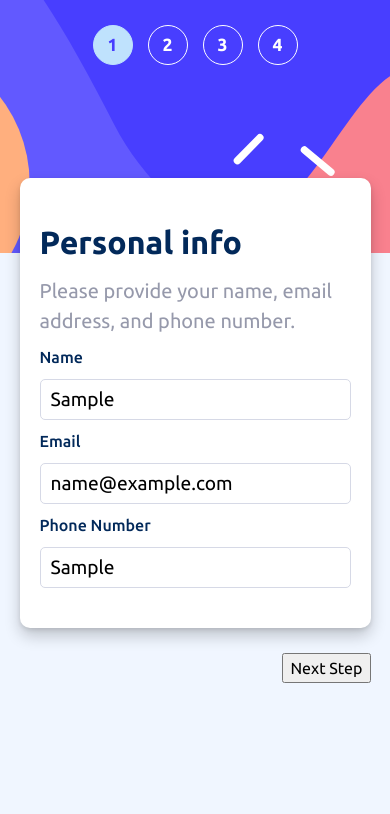
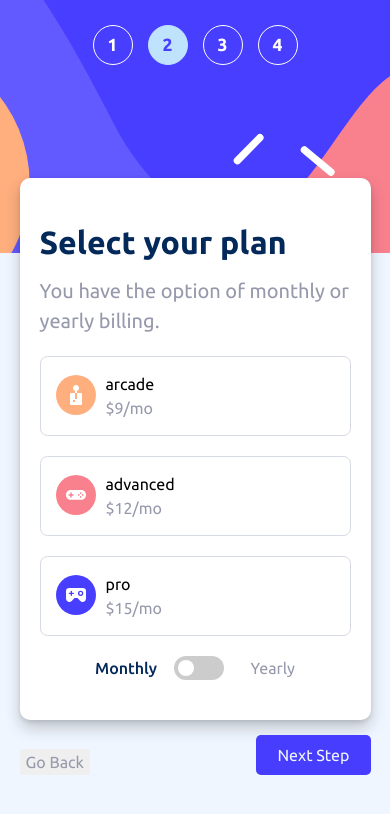
Before and after one commit to Silkiercomet/multi-step-form-react, a React (Vite) app: page / in a window 390 px wide. Both pictures are taken after typing "Sample", "name@example.com", "Sample" into the empty fields and a click on the button "Next Step". Shown: the top 814 px of the page. Built offline with nearby package versions, Linux system fonts and the light colour scheme.

Commit message:
styling of the mobile viewport and some logic issues

```diff
--- a/src/App.css
+++ b/src/App.css
@@ -201,11 +201,27 @@ you are only able to navigate to sections that already were visited
   outline: none;
   background-color: var(--Lightblue);
 }
-.conteiner__form form button#btn-next{
+button#btn-next{
   position: absolute;
   bottom: -55px;
   right: 0;
   margin-left: auto;
+
+  background-color: var(--Purplishblue);
+  color: var(--Magnolia);
+  border: 1px solid transparent;
+  padding: 7px 20px;
+  border-radius: 5px;
+}
+button#btn-prev{
+  position: absolute;
+  bottom: -55px;
+  left: 0;
+  margin-right: auto;
+
+  color: var(--Coolgray);
+  border: 0;
+  cursor: pointer;
 }
 /* container main*/
 
--- a/src/App.jsx
+++ b/src/App.jsx
@@ -6,6 +6,7 @@ import Form4 from './components/Form4'
 import NumberRow from './components/NumberRow'
 import './App.css'
 import FormHeader from './components/FormHeader'
+import Thanks from './components/Thanks'
 
 function App() {
   const [fullForm, setFullform] = useState({name:"",email:"",phone:"",billing:{type:"",price:0, plan:""}, addon:[], total:0})
@@ -20,16 +21,20 @@ function App() {
     return () => clearTimeout(timeoutId)
   }, [number])
 
+    const handleNumber =(foward=true) =>{
+      foward ? setNumber(number + 1) : setNumber(number - 1)
+    }
   return (
     <div className="App">
       <NumberRow number={number} setNumber={setNumber} />
       <main className="container">
         <div className="conteiner__form" ref={formContainerRef}>
-        <FormHeader number={number} />
-        {number === 1 && <Form1 setFullform={setFullform}/>}
-        {number === 2 && <Form2 setFullform={setFullform}/>}
-        {number === 3 && <Form3 setFullform={setFullform}/>}
-        {number === 4 && <Form4 fullForm={fullForm} setFullform={setFullform}/>}
+        <FormHeader number={number}/>
+        {number === 1 && <Form1 setFullform={setFullform} handleNumber={handleNumber} fullForm={fullForm}/>}
+        {number === 2 && <Form2 setFullform={setFullform} handleNumber={handleNumber} fullForm={fullForm}/>}
+        {number === 3 && <Form3 setFullform={setFullform} handleNumber={handleNumber} fullForm={fullForm}/>}
+        {number === 4 && <Form4 fullForm={fullForm} setFullform={setFullform} handleNumber={handleNumber}/>}
+        {number === 5 && <Thanks />}
         </div>
       </main>
 
--- a/src/components/Form1.jsx
+++ b/src/components/Form1.jsx
@@ -1,6 +1,6 @@
 import React from 'react'
 import { useForm } from "react-hook-form";
-const Form1 = ({setFullform}) => {
+const Form1 = ({setFullform, handleNumber, fullForm}) => {
   const {
     register,
     handleSubmit,
@@ -9,6 +9,7 @@ const Form1 = ({setFullform}) => {
   } = useForm();
 
     const onSubmit = (e) => {
+      handleNumber()
       const {name,email,phone} = e
       setFullform((prev) => ({...prev, name:name, email:email, phone:phone}))
     }
@@ -16,11 +17,11 @@ const Form1 = ({setFullform}) => {
   return (
     <form onSubmit={handleSubmit(onSubmit)} className='form1'>
       <label htmlFor="Name">Name</label>
-      <input type="text" name='Name' className='input__text' {...register("name", { required: true })} />
+      <input type="text" name='Name' className='input__text' defaultValue={fullForm.name} {...register("name", { required: true })} />
       <label htmlFor="Email">Email</label>
-      <input type="email" name='Email' className='input__text' {...register("email", { required: true })}/>
+      <input type="email" name='Email' className='input__text' defaultValue={fullForm.email} {...register("email", { required: true })}/>
       <label htmlFor="Phone">Phone Number</label>
-      <input type="text" name='Phone' className='input__text' {...register("phone", { required: true })}/>
+      <input type="text" name='Phone' className='input__text' defaultValue={fullForm.phone} {...register("phone", { required: true })}/>
       <button type="submit" id='btn-next'>Next Step</button>
     </form>
   )
--- a/src/components/Form2.jsx
+++ b/src/components/Form2.jsx
@@ -4,7 +4,7 @@ import InputPlan  from "./inputPlan";
 import arcadeIcon from "../assets/icon-arcade.svg"
 import advancedIcon from "../assets/icon-advanced.svg"
 import proIcon from "../assets/icon-pro.svg"
-const Form2 = ({ setFullform }) => {
+const Form2 = ({ setFullform, handleNumber }) => {
   const [yearly, setYearly] = useState(false);
   const {
     register,
@@ -30,6 +30,7 @@ const Form2 = ({ setFullform }) => {
     };
     const total = billing["price"];
     setFullform((prev) => ({ ...prev, billing: billing, total: total }));
+    handleNumber(true)
   };
   return (
     <div>
@@ -39,6 +40,7 @@ const Form2 = ({ setFullform }) => {
           type="radio"
           name="arcade"
           id="arcade"
+          /*checked={fullForm.billing["plan"] === "arcade" ? true : false} close */
           {...register("plan", { required: true })}
           value={"arcade"}
         />
@@ -96,8 +98,9 @@ const Form2 = ({ setFullform }) => {
 
         </div>
         <button type="submit" id="btn-next">
-          next step
+          Next Step
         </button>
+        <button id='btn-prev' onClick={()=>handleNumber(false)}>Go Back</button>
       </form>
     </div>
   );
--- a/src/components/Form3.jsx
+++ b/src/components/Form3.jsx
@@ -1,7 +1,7 @@
 import React from "react";
 import { useForm } from "react-hook-form";
 import AddOn from "./AddOn";
-const Form3 = ({ setFullform }) => {
+const Form3 = ({ setFullform, handleNumber }) => {
   const {
     register,
     handleSubmit,
@@ -10,7 +10,6 @@ const Form3 = ({ setFullform }) => {
 
   const onSubmit = (e) => {
     if (!e.addon.length) return;
-
     let add = e.addon.reduce(
       (acc, cur) => (cur === "online services" ? (acc += 1) : (acc += 2)),
       0
@@ -23,6 +22,7 @@ const Form3 = ({ setFullform }) => {
 
       return { ...prev, billing: billing, addon: e.addon };
     });
+    handleNumber(true)
   };
 
   return (
@@ -60,7 +60,8 @@ const Form3 = ({ setFullform }) => {
       <AddOn addonTitle={"Customizable Profile"} addonDes={"Custom theme on your profile"} amount={2} />
       </label>
 
-      <button type='submit' id='btn-next'>next step</button>
+      <button type='submit' id='btn-next' >Next Step</button>
+      <button id='btn-prev' onClick={()=>handleNumber(false)}>Go Back</button>
     </form>
   );
 };
--- a/src/components/Form4.jsx
+++ b/src/components/Form4.jsx
@@ -1,6 +1,6 @@
 import React, {useEffect} from 'react'
-
-const Form4 = ({fullForm, setFullform}) => {
+import style from "./styles/form4.module.css"
+const Form4 = ({fullForm, setFullform, handleNumber}) => {
   const fullAddon = fullForm.addon.reduce((acc, cur) => {
     if(fullForm.billing.type === "yearly"){
       if(cur === "online services"){
@@ -14,34 +14,40 @@ const Form4 = ({fullForm, setFullform}) => {
     return acc
   }, 0)
   const total = fullForm.billing["price"] + fullAddon
+  const typeOfPlan = fullForm.billing["type"] === "yearly" ? "yr" : "mo"
 
   useEffect(() => {
+    console.log(fullForm)
     setFullform((prev) => {
       return { ...prev, total:total };
     });
+
   }, [])
+
   return (
-    <div>
-      <div className="row">
-        <div className="plan">
-          <span>{fullForm.billing["plan"]}</span>
-          <button>change</button>
+    <div className={style.container}>
+      <div className={style.row}>
+        <div className={style.plan}>
+          <span className={style.plan__details}>{fullForm.billing["plan"]} ({fullForm.billing["type"]})</span>
+          <button className={style.btn}>Change</button>
         </div>
-        <span className="total">{`$${fullForm.billing["price"]}`}</span>
+        <span className={style.total}>{`$${fullForm.billing["price"]}`}/{typeOfPlan}</span>
       </div>
-      <div className="row">
-        {fullForm.addon.map(e => <div className="row">
-        <div className="addon">
+      <div >
+        {fullForm.addon.map((e, i) => <div className={style.row} key={i}>
+        <div className={style.addon}>
           <span>{e}</span>
+          <span className={style.addon__price}>+{ e === "online services" ? 10 : 20 }/{typeOfPlan}</span>
         </div>
-        <span className="addon__price">{fullForm.billing.type === "yearly" ? e === "online services" ? 10 + "/yr" : 20 + "/yr" :  e === "online services" ? 10 + "/mo" : 20 + "mo"}</span>
+
         </div>)}
       </div>
-      <div className="row">
+      <div className={style.row}>
         <span>total </span>
-        <span>${total}</span>
+        <span className={style.complete__total}>${total}/{typeOfPlan}</span>
       </div>
-
+      <button id='btn-next' onClick={()=>handleNumber()}>Confirm</button>
+      <button id='btn-prev' onClick={()=>handleNumber(false)}>Go Back</button>
     </div>
   )
 }
--- /dev/null
+++ b/src/components/Thanks.jsx
@@ -0,0 +1,17 @@
+import React from 'react'
+import thankYou from "../assets/icon-thank-you.svg"
+const Thanks = () => {
+  return (
+    <div>
+        <figure>
+            <img src={thankYou} alt="checkmark" />
+        </figure>
+        <h1>Thank you!</h1>
+        <p> Thanks for confirming your subscription! We hope you have fun
+  using our platform. If you ever need support, please feel free
+  to email us at support@loremgaming.com.</p>
+    </div>
+  )
+}
+
+export default Thanks
--- /dev/null
+++ b/src/components/styles/form4.module.css
@@ -0,0 +1,53 @@
+.row{
+    display: flex;
+    justify-content: space-between;
+    align-items: center;
+
+    color:var(--Coolgray);
+}
+
+.container{
+    display: flex;
+    flex-direction: column;
+    row-gap: 10px;
+    padding: 20px;
+}
+.plan{
+    display: flex;
+    flex-direction: column;
+
+
+}
+.total, .plan__details{
+    font-weight: 700;
+    color: var(--Marineblue);
+    font-size: 1.1rem;
+}
+.addon{
+    display: flex;
+    justify-content: space-between;
+    align-items: center;
+    width: 100%;
+    padding-block: 5px;
+}
+.btn{
+    background-color: transparent;
+    padding: 0;
+    color: var(--Coolgray);
+    border: none;
+    border-bottom: 1px solid var(--Coolgray);
+    max-width: 6ch;
+    cursor: pointer;
+    transition: 300ms ease-in-out;
+}
+.btn:hover{
+    border-color: var(--Marineblue);
+}
+.addon__price{
+    color: var(--Marineblue);
+}
+.complete__total{
+    color: var(--Purplishblue);
+    font-size: 1.2rem;
+    font-weight: 700;
+}
```
